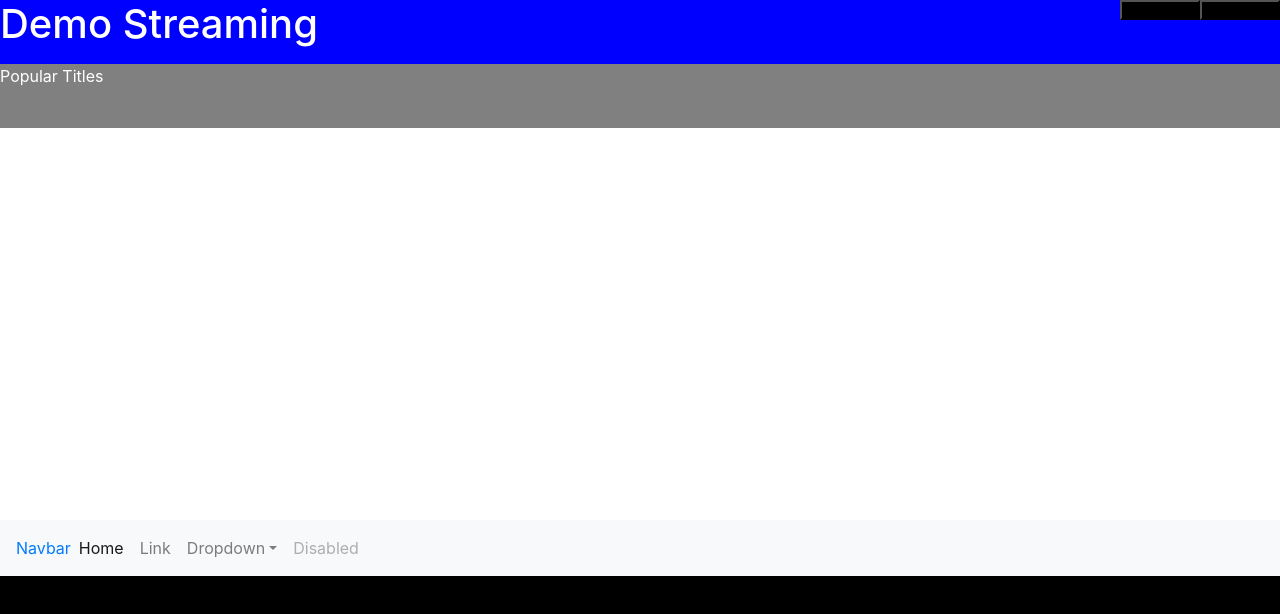
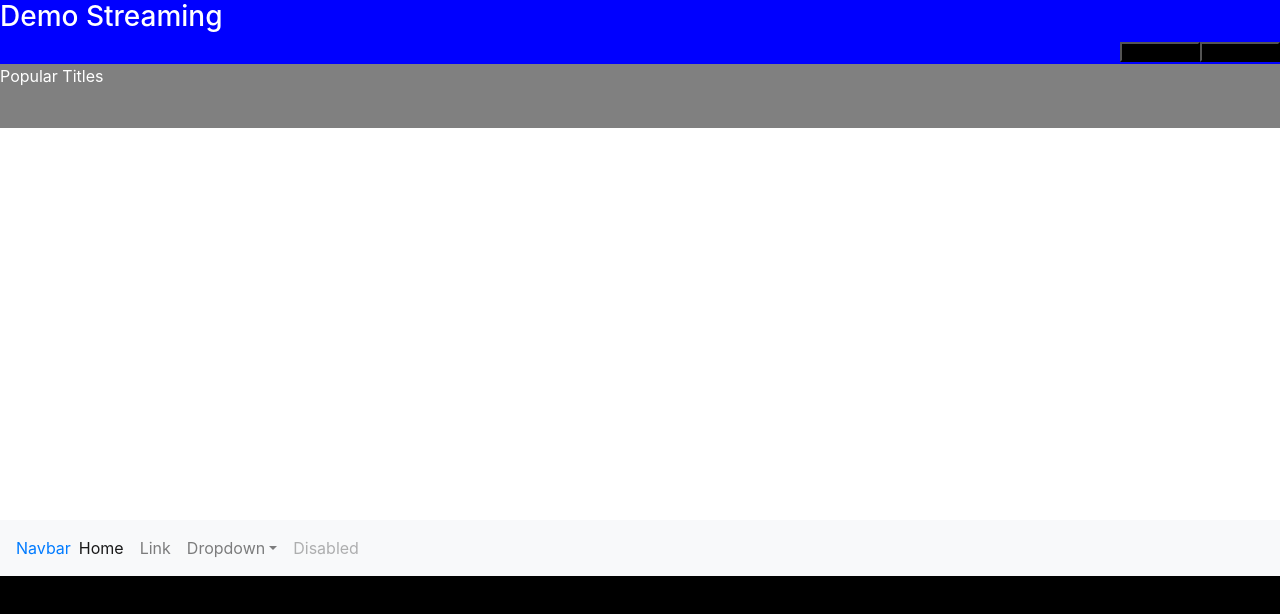
Before and after one commit to Oba-Keng/Movies-series_app, a React (Create React App) app in the folder front_end/: page / in a window 1280 px wide. Shown: the top 614 px of the page. Built offline with nearby package versions, Linux system fonts and the light colour scheme.

Commit message:
alignment

```diff
--- a/front_end/src/components/regions/Home/index.js
+++ b/front_end/src/components/regions/Home/index.js
@@ -5,11 +5,11 @@ import styled from "styled-components";
 export default function Header() {
   return (
     <HeaderContainer>
-      <h1 className="App">
-        Demo Streaming
+      <div className="App">
+        <h3>Demo Streaming</h3>
         <button classname="btn btn-primary"></button>
         <button classname="btn btn-primary"></button>
-      </h1>
+      </div>
     </HeaderContainer>
   );
 }
@@ -19,7 +19,7 @@ const HeaderContainer = styled.header`
   color: white;
   height: 4rem;
 
-  h1 {
+  h3 {
     top: 25%;
   }
 
```
